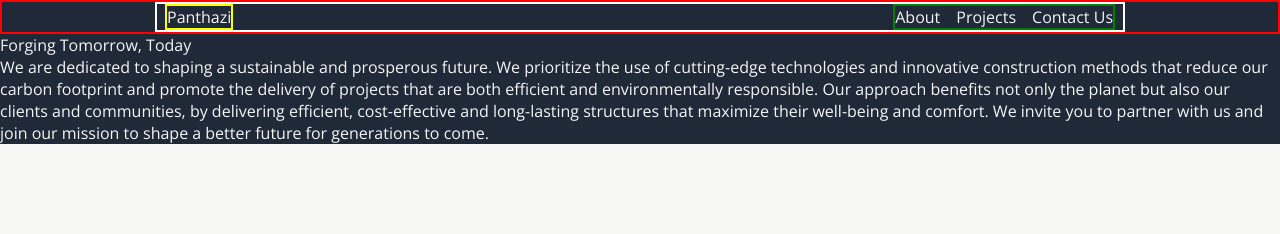
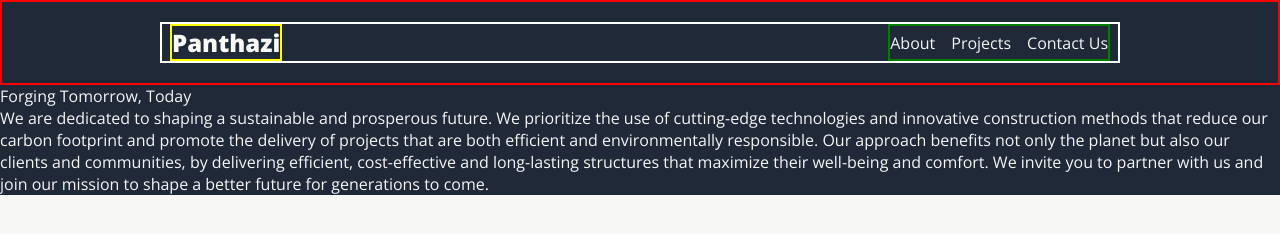
Before and after one commit to DinganeChirwa/landing_page, a plain HTML site: page index.html in a window 1280 px wide. Drawn offline with nearby package versions, Linux system fonts and the light colour scheme.

Commit message:
Make logo bold and centre links

```diff
--- a/styles.css
+++ b/styles.css
@@ -20,25 +20,30 @@ header {
 
 .nav-container {
     border: 2px solid red;
+    padding: 20px 0;
     display: flex;
     justify-content: center;
 }
 
 .navbar {
     border: 2px solid white;
-    width: 970px;
+    width: 960px;
     padding: 0 8px;
     display: flex;
 }
 
 .logo {
     border: 2px solid yellow;
-
+    font-size: 24px;
+    color: #f9faf8;
+    font-weight: 800;
 }
 
 .links {
     border: 2px solid green;
     margin-left: auto;
+    display: flex;
+    align-items: center;
 }
 
 .links ul {
```
